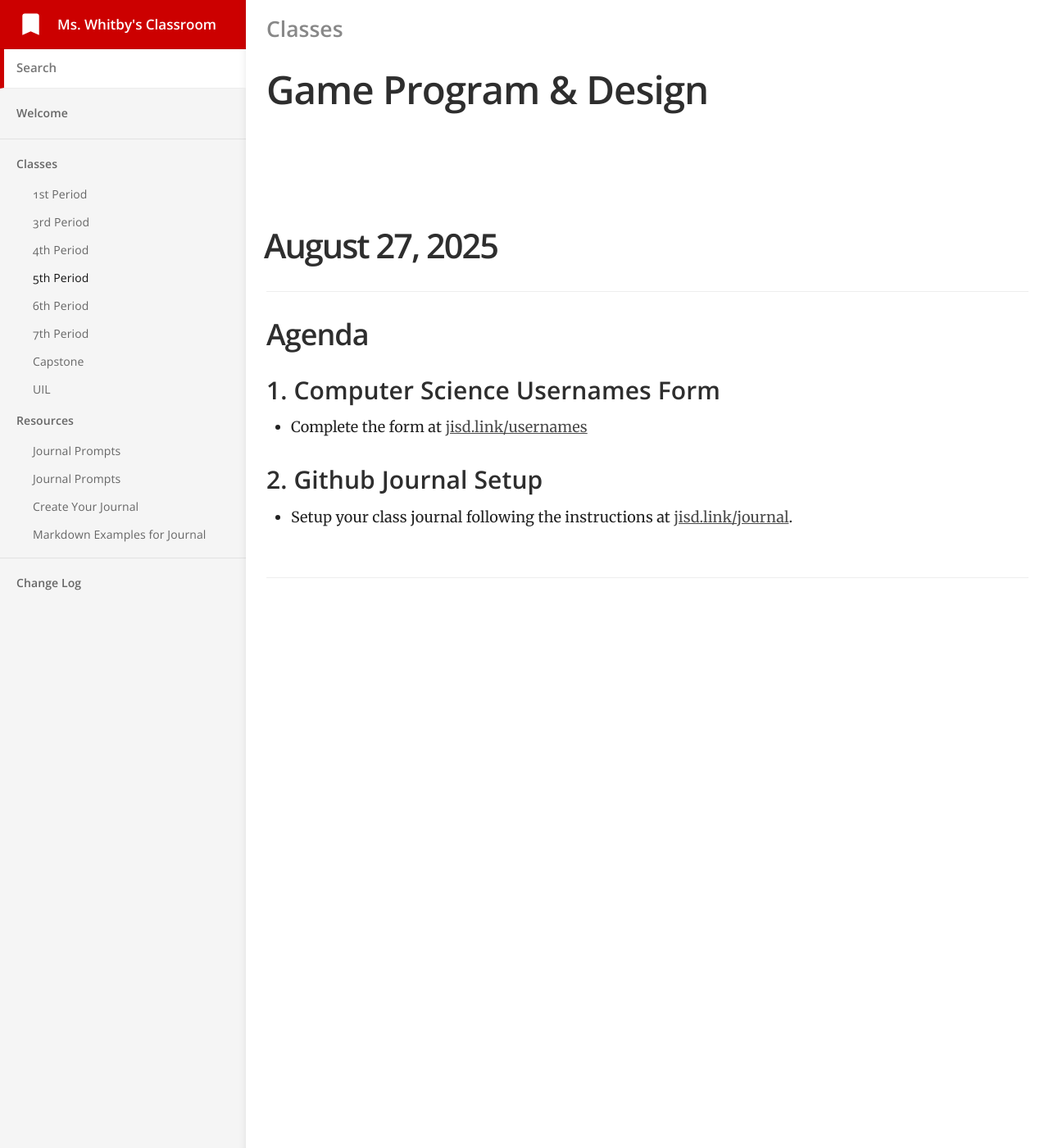
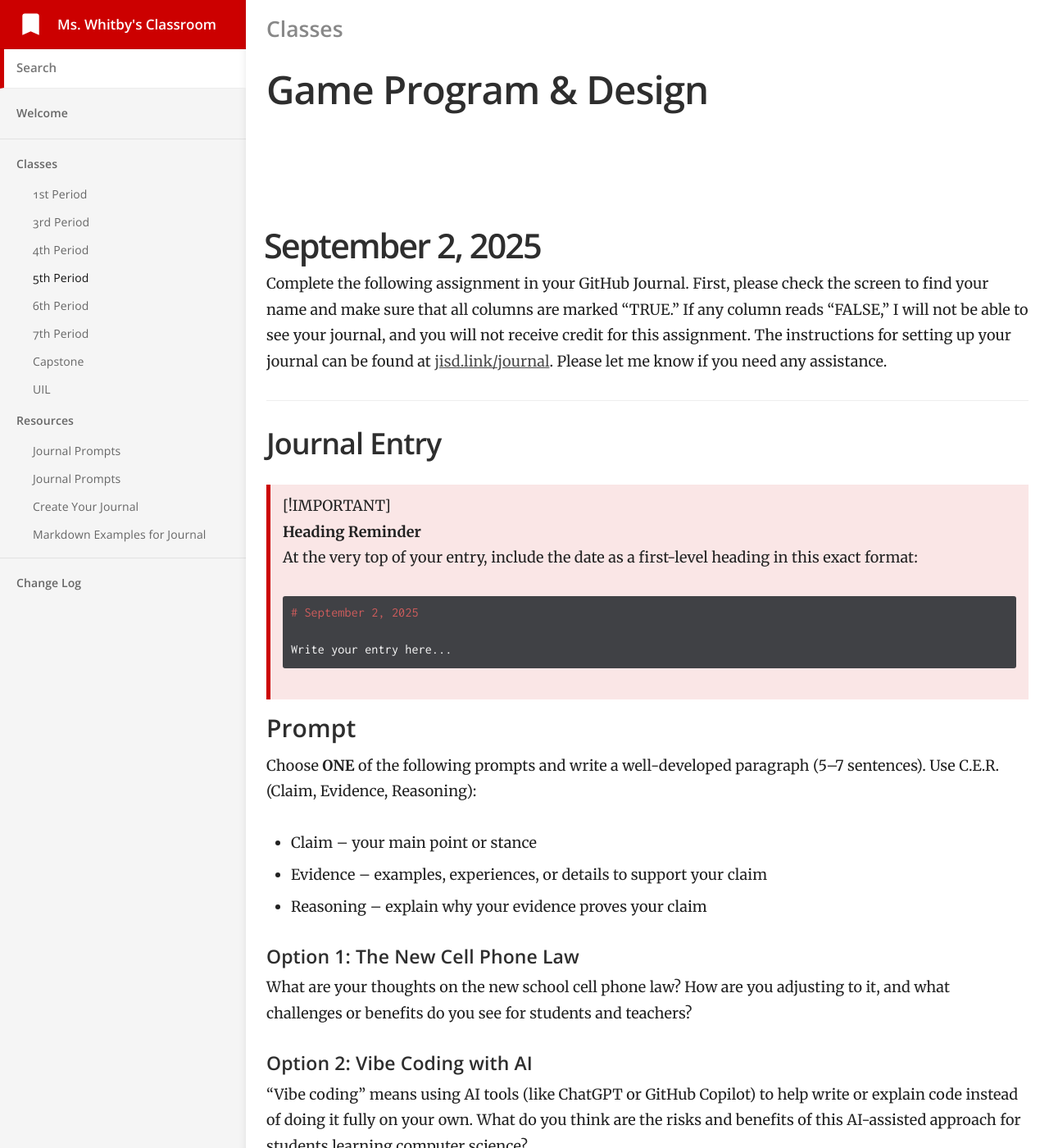
Before and after one commit to mswhitby/classroom, a Jekyll site: the page built from _docs/classes/5th.md, in a window 1280 px wide and 1400 px high. Shown: the whole window at 82% size. Built offline with Jekyll 4.4.1, drawn with Linux system fonts in a browser that asks for light colours; some of the changed text lies outside the part shown.

Commit message:
Updated journal

````diff
--- a/_docs/classes/5th.md
+++ b/_docs/classes/5th.md
@@ -4,6 +4,44 @@ subtitle: Game Program & Design
 category: Classes
 order: 4
 ---
+
+# September 2, 2025
+
+Complete the following assignment in your GitHub Journal. First, please check the screen to find your name and make sure that all columns are marked "TRUE." If any column reads "FALSE," I will not be able to see your journal, and you will not receive credit for this assignment. The instructions for setting up your journal can be found at [jisd.link/journal](https://github.com/mswhitby/classroom/blob/main/_docs/resources/journal_creation.md). Please let me know if you need any assistance.
+
+## Journal Entry
+
+
+> [!IMPORTANT]
+> **Heading Reminder**
+> At the very top of your entry, include the date as a first-level heading in this exact format:
+>
+> ```markdown
+> # September 2, 2025
+>
+> Write your entry here...
+> ```
+
+### Prompt
+
+Choose **ONE** of the following prompts and write a well-developed paragraph (5–7 sentences). Use C.E.R. (Claim, Evidence, Reasoning):
+- Claim – your main point or stance
+- Evidence – examples, experiences, or details to support your claim
+- Reasoning – explain why your evidence proves your claim
+
+#### Option 1: The New Cell Phone Law
+
+What are your thoughts on the new school cell phone law? How are you adjusting to it, and what challenges or benefits do you see for students and teachers?
+
+#### Option 2: Vibe Coding with AI
+
+“Vibe coding” means using AI tools (like ChatGPT or GitHub Copilot) to help write or explain code instead of doing it fully on your own. What do you think are the risks and benefits of this AI-assisted approach for students learning computer science?
+
+#### Option 3: Computer Science Expectations
+
+What did you think computer science was before starting this class? Has your view changed so far? What do you hope to get from this course?
+
+----
 
 # August 27, 2025
 
````
Also changed, not shown: _docs/classes/6th.md (+38 -0 lines), _docs/classes/7th.md (+38 -0 lines).
